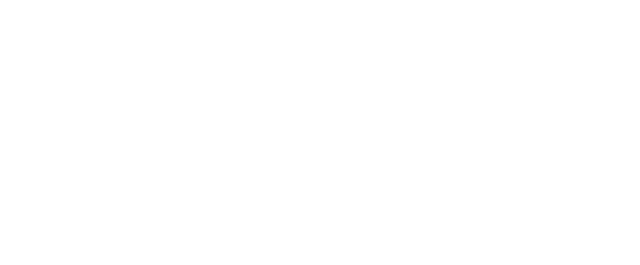
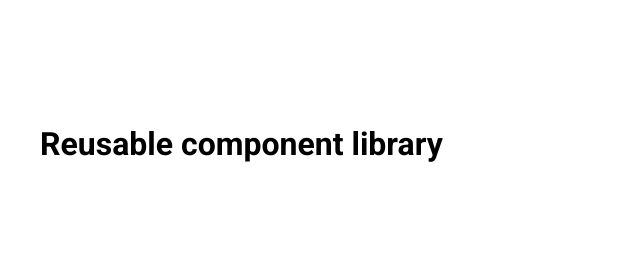
Before and after one commit to js-tasks-ru/htmlcss-20220919_mokruschin-vadim, a website: page index.html in a window 1280 px wide. Shown: the whole page, without its empty margins (0-640 px from the left). Drawn offline with Linux system fonts and the light colour scheme.

Commit message:
Start of dev

```diff
--- /dev/null
+++ b/assets/css/header/header.css
@@ -0,0 +1,4 @@
+.header {
+    background: #fff;
+    padding: 96px 0 77px;
+}
--- a/assets/css/main.css
+++ b/assets/css/main.css
@@ -1,4 +1,8 @@
 @import '../fonts/fonts.css';
+
+@import './header/header.css';
+@import './main/main.css';
+@import './footer/footer.css';
 
 :root {
     --white: #ffffff;
@@ -22,3 +26,9 @@
 * {
     font-family: 'Roboto', sans-serif;
 }
+
+.content {
+    width: 100%;
+    max-width: 1200px;
+    margin: 0 auto;
+}
--- a/index.html
+++ b/index.html
@@ -1,10 +1,23 @@
 <!DOCTYPE html>
-<!-- Главная страница -->
 <html lang="ru">
-    <head>
-        <link rel="stylesheet" href="./assets/css/main.css">
-    </head>
-    <body>
 
-    </body>
+<head>
+    <title>Reusable component library</title>
+    <link rel="stylesheet" href="./assets/css/main.css">
+</head>
+
+<body>
+    <header class="header">
+        <div class="content">
+            <h1 class="header__title">Reusable component library</h1>
+        </div>
+    </header>
+    <section class="main">
+
+    </section>
+    <footer class="footer">
+
+    </footer>
+</body>
+
 </html>
```
Also changed, not shown: assets/css/footer/footer.css (added), assets/css/main/main.css (added).
